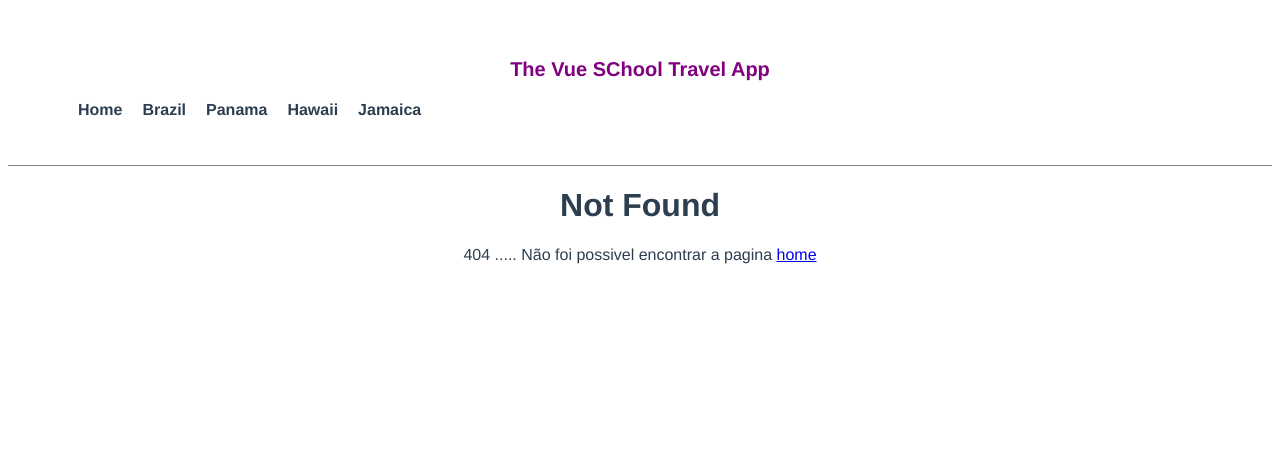
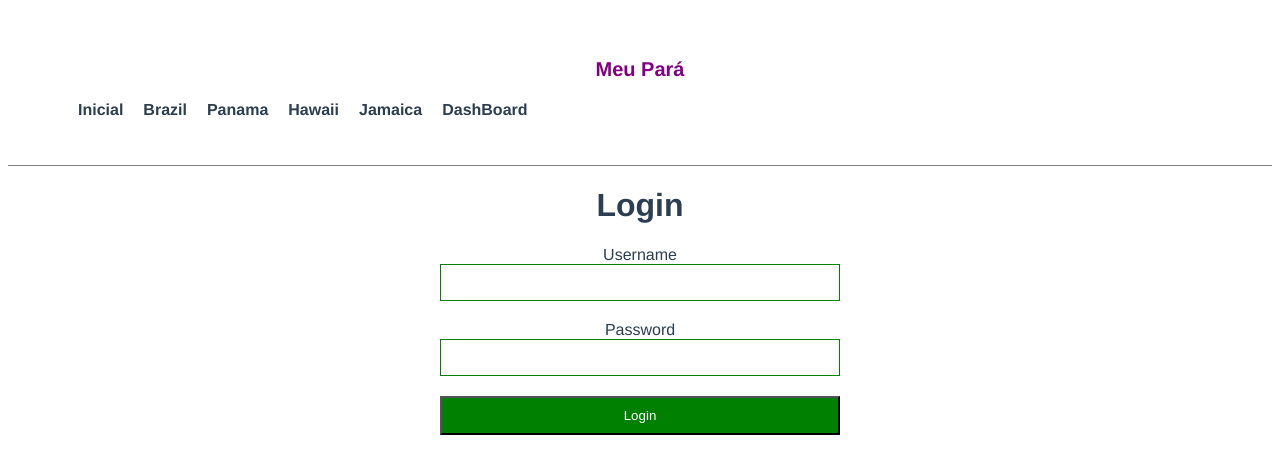
Before and after one commit to willfpinheiro/vue-travel-app, a Vue app: page /login in a window 1280 px wide. Before the commit this address had no page. Shown: the top 474 px of the page. Built offline with nearby package versions, Linux system fonts and the light colour scheme.

Commit message:
feat: autenticacao de user

```diff
--- a/src/App.vue
+++ b/src/App.vue
@@ -3,17 +3,17 @@
 		<TheNavigation />
 		<transition name="fade" mode="out-in">
 			<!-- <transition name="slide" mode="out-in"> -->
-      <router-view :key="$route.path"/>
+			<router-view :key="$route.path" />
 		</transition>
 	</div>
 </template>
 <script>
-import TheNavigation from '@/components/TheNavigation'
+	import TheNavigation from '@/components/TheNavigation';
 	export default {
 		components: {
-    TheNavigation
-  }
-}
+			TheNavigation,
+		},
+	};
 </script>
 
 <style>
@@ -66,4 +66,14 @@
 	.fade-leave-to {
 		opacity: 0;
 	}
+	.input {
+		border: 1px solid green;
+		padding: 10px;
+		margin-bottom: 20px;
+	}
+	.btn {
+		background-color: green;
+		color: white;
+		padding: 10px;
+	}
 </style>
--- a/src/components/TheNavigation.vue
+++ b/src/components/TheNavigation.vue
@@ -1,6 +1,6 @@
 <template>
 	<nav id="nav">
-		<p class="logo">The Vue SChool Travel App</p>
+		<p class="logo">Meu Pará</p>
 		<!-- <router-link to="/">Home</router-link>
         <router-link to="/brazil">Brazil</router-link>
         <router-link to="/panama">Panama</router-link>
@@ -8,7 +8,7 @@
         <router-link to="/jamaica">Jamaica</router-link> -->
 		<ul class="nav-links">
 			<li class="links">
-				<router-link to="/">Home</router-link>
+				<router-link to="/">Inicial</router-link>
 			</li>
 			<li v-for="destination in destinations" :key="destination.name" class="links">
 				<router-link
@@ -20,11 +20,14 @@
 					{{ destination.name }}
 				</router-link>
 			</li>
+			<li class="links">
+				<router-link to="/user">DashBoard</router-link>
+			</li>
 		</ul>
 	</nav>
 </template>
 <script>
-	import store from '@/store';
+	import store from '@/store.js';
 	export default {
 		data() {
 			return {
@@ -36,7 +39,7 @@
 <style scoped>
 	#nav {
 		/* display: flex;
-    align-items: center; */
+	   align-items: center; */
 		padding: 30px;
 		/* sempre vai ficar no top */
 		position: sticky;
--- a/src/router/index.js
+++ b/src/router/index.js
@@ -60,6 +60,25 @@
 		},
 	},
 	{
+		path: '/user',
+		name: 'user',
+		component: () =>
+			import(
+				/* webpackChunkName: "User" */
+				'../views/User.vue'
+			),
+		meta: { requiresAuth: true },
+	},
+	{
+		path: '/login',
+		name: 'login',
+		component: () =>
+			import(
+				/* webpackChunkName: "Login" */
+				'../views/Login.vue'
+			),
+	},
+	{
 		path: '/404',
 		alias: '*',
 		name: 'notFound',
@@ -97,4 +116,20 @@
 	routes,
 });
 
+router.beforeEach((to, from, next) => {
+	// to and from are both route objects. must call `next`.
+	// if (to.meta.requiresAuth) {
+	if (to.matched.some((record) => record.meta.requiresAuth)) {
+		// need to login
+		if (!store.user) {
+			next({
+				name: 'login',
+			});
+		} else {
+			next();
+		}
+	} else {
+		next();
+	}
+});
 export default router;
--- a/src/views/Home.vue
+++ b/src/views/Home.vue
@@ -1,19 +1,17 @@
 <template>
 	<div class="home">
 		<h1>
-      All Destinations
+			Destinos
 		</h1>
 		<div class="destinations">
 			<!-- criado um v-ofor para percorrer toda a lista -->
-    <div v-for="destination in destinations"
-     :key="destination.name">
-    <router-link :to="{name: 'DestinationDetails', params: {slug:destination.slug}}">
-      <h2>{{destination.name}}</h2>
+			<div v-for="destination in destinations" :key="destination.name">
+				<router-link :to="{ name: 'DestinationDetails', params: { slug: destination.slug } }">
+					<h2>{{ destination.name }}</h2>
 				</router-link>
 				<figure>
-      <router-link :to="{name: 'DestinationDetails', params: {slug:destination.slug}}">
-        <img :src="require(`@/assets/${destination.image}`)"
-        :alt="destination.name">
+					<router-link :to="{ name: 'DestinationDetails', params: { slug: destination.slug } }">
+						<img :src="require(`@/assets/${destination.image}`)" :alt="destination.name" />
 					</router-link>
 				</figure>
 			</div>
@@ -23,15 +21,15 @@
 
 <script>
 	// @ is an alias to /src
-import store from "@/store.js";
+	import store from '@/store.js';
 
 	export default {
-  name: "Home",
+		name: 'Home',
 		components: {},
 		data() {
 			return {
-      destinations: store.destinations
-    }
+				destinations: store.destinations,
+			};
 		},
 	};
 </script>
@@ -44,17 +42,17 @@
 	img {
 		max-width: 200px;
 	}
-.destinations{
+	.destinations {
 		display: flex;
 		justify-content: space-between;
 	}
 
-a{
-  color:lightseagreen;
-  text-decoration:none;
+	a {
+		color: lightseagreen;
+		text-decoration: none;
 	}
 	a:houver,
-a:visited{
-  text-decoration:underline;
+	a:visited {
+		text-decoration: underline;
 	}
 </style>
--- /dev/null
+++ b/src/views/Login.vue
@@ -0,0 +1,40 @@
+<template>
+	<div class="login">
+		<h1>Login</h1>
+		<div class="form">
+			<label for="username">Username</label>
+			<input v-model="username" type="text" name="username" class="input" />
+			<label for="password">Password</label>
+			<input v-model="password" type="password" class="input" />
+			<button @click="login" class="btn">Login</button>
+		</div>
+	</div>
+</template>
+<script>
+	import store from '@/store.js';
+	export default {
+		data() {
+			return {
+				username: null,
+				password: null,
+			};
+		},
+		methods: {
+			// autenticação pela api
+			login() {
+				store.user = this.username;
+				// direcionar o usuario para qualquer lugar
+
+				this.$router.push('/user');
+			},
+		},
+	};
+</script>
+<style scoped>
+	.form {
+		display: flex;
+		flex-direction: column;
+		max-width: 400px;
+		margin: 0 auto;
+	}
+</style>
--- /dev/null
+++ b/src/views/User.vue
@@ -0,0 +1,22 @@
+<template>
+	<div>
+		<h1>Bem Vindo {{ user }}</h1>
+		<button @click="logOut" class="btn">Sair</button>
+	</div>
+</template>
+<script>
+	import store from '@/store.js';
+	export default {
+		data() {
+			return {
+				user: store.user,
+			};
+		},
+		methods: {
+			logOut() {
+				store.user = null;
+				this.$router.push('/');
+			},
+		},
+	};
+</script>
```
Also changed, not shown: src/store.js (+90 -89 lines). Lines whose indentation alone changed are shown as unchanged.
